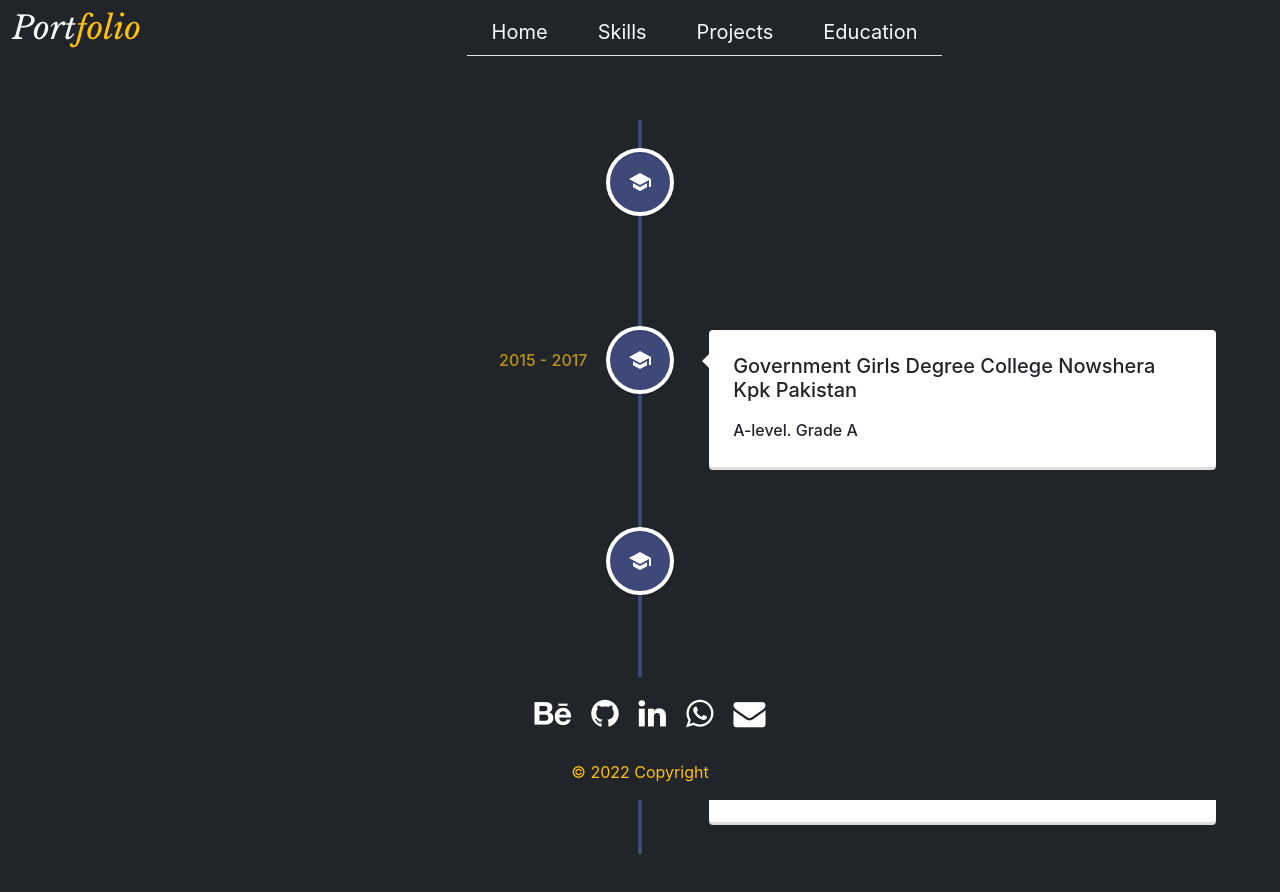
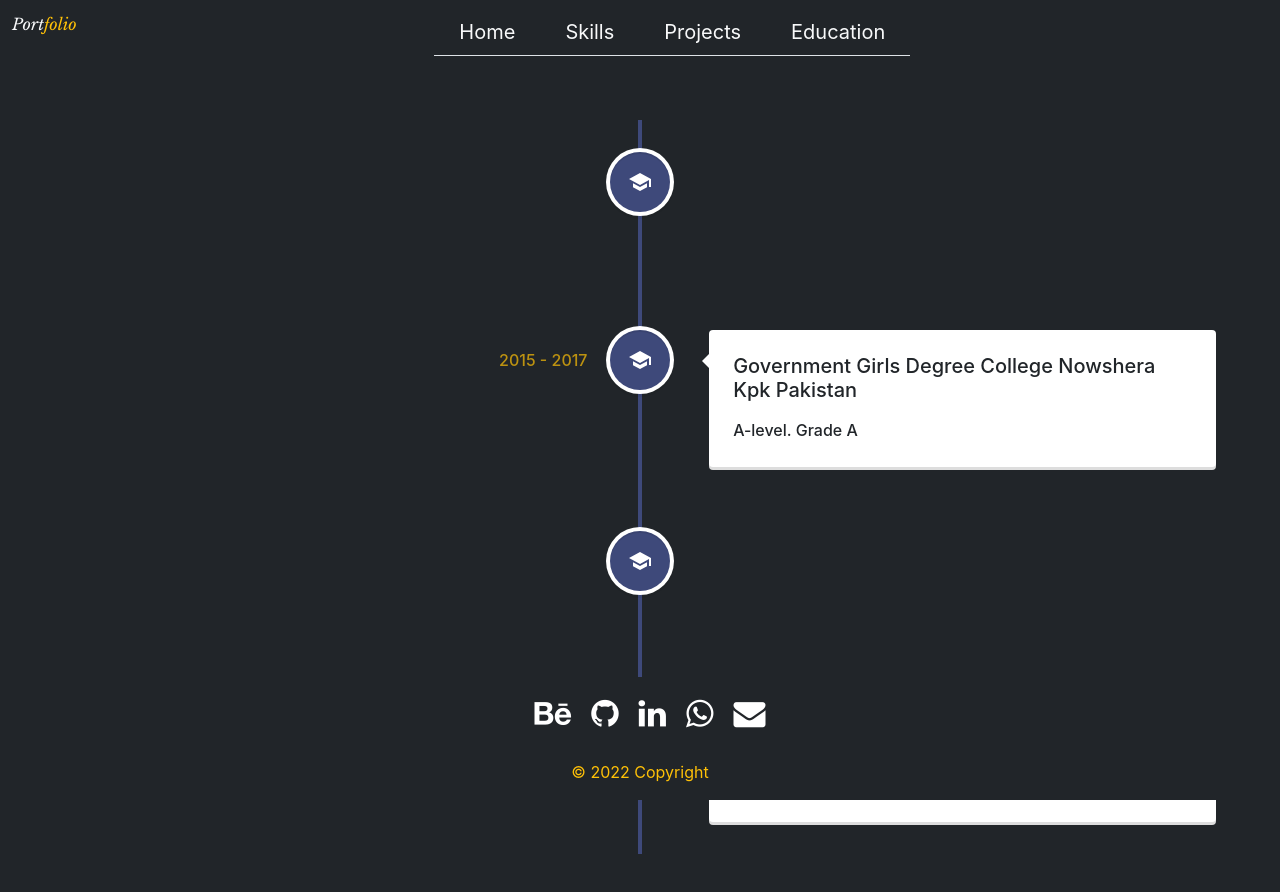
Before and after one commit to Asimajamal/myportfolio, a React (Create React App) app: page /Education in a window 1280 px wide. Shown: the top 892 px of the page. Built offline with nearby package versions, Linux system fonts and the light colour scheme; a web font is replaced by a local one.

Commit message:
3rd commit

```diff
--- a/src/components/Footer.jsx
+++ b/src/components/Footer.jsx
@@ -18,7 +18,7 @@ const Footer = () => {
                     <a href="https://www.linkedin.com/in/asima-jamal-4b09441b8/"rel="noreferrer"  target="_blank" >
                             <i className="fa fa-linkedin fa-lg white-text mr-md-5 mr-3 fa-2x"></i>
                         </a>
-                        <a href="https://wa.me/3416015071" rel="noreferrer"  target="_blank">
+                        <a href="https://wa.me/3130917217" rel="noreferrer"  target="_blank">
                                 <i className="fa fa-whatsapp fa-lg white-text mr-md-5 mr-3 fa-2x"></i>
                             </a>
                         <a href="https://asimajamal789@gmail.com" rel="noreferrer"  target="_blank">
--- a/src/components/Navbar.css
+++ b/src/components/Navbar.css
@@ -8,9 +8,9 @@ li{
 
 }
 
-.text-center{
+/* .text-center{
 margin-left: 400px;
-}
+} */
 
 
 @media only screen and (max-width: 600px) {
--- a/src/components/Navbar.jsx
+++ b/src/components/Navbar.jsx
@@ -6,7 +6,7 @@ const Navbar = () => {
     <div>
       <nav className="navbar navbar-expand-lg bg-dark fixed-top  ">
   <div className="container-fluid" >
-    <h2 className="text-light portfolio">Port<span className='text-warning'>folio</span></h2>
+    <p className="text-light portfolio">Port<span className='text-warning'>folio</span></p>
     <button className="navbar-toggler" type="button" data-bs-toggle="collapse" data-bs-target="#navbarSupportedContent" aria-controls="navbarSupportedContent" aria-expanded="false" aria-label="Toggle navigation">
       <span className="navbar-toggler-icon"></span>
     </button>
@@ -16,7 +16,7 @@ const Navbar = () => {
       <ul className="navbar-nav nav-tabs me-auto mb-1 mb-lg-0 " >
 
 
-        <li className="nav-item mx-3 ">
+        <li className="nav-item mx-3  ">
           <Link className="nav-link text-light" aria-current="page" to="/">Home</Link>
         </li>
 
```
Also changed, not shown: 1 other file (tests, documents, lock files or other folders).
